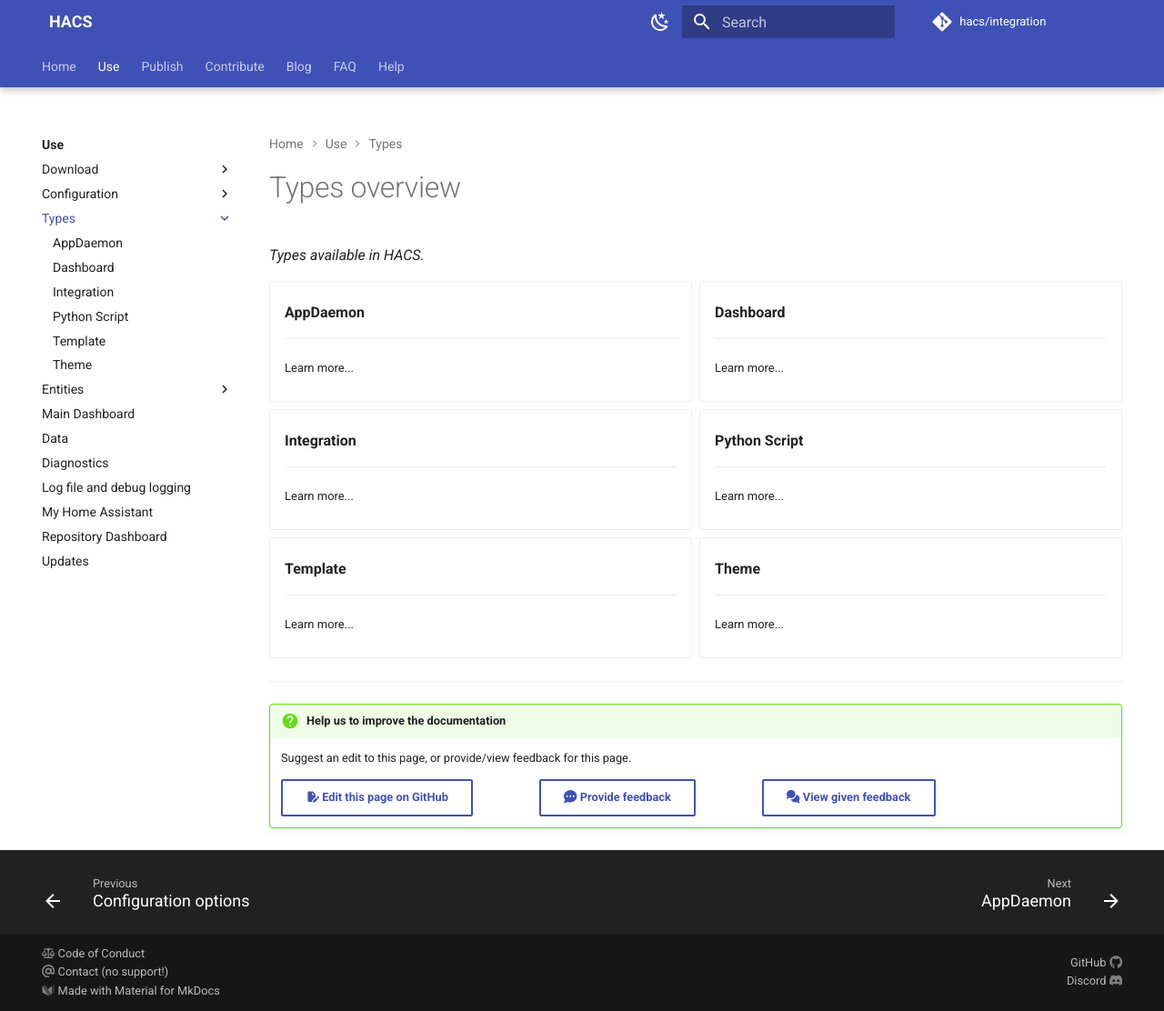
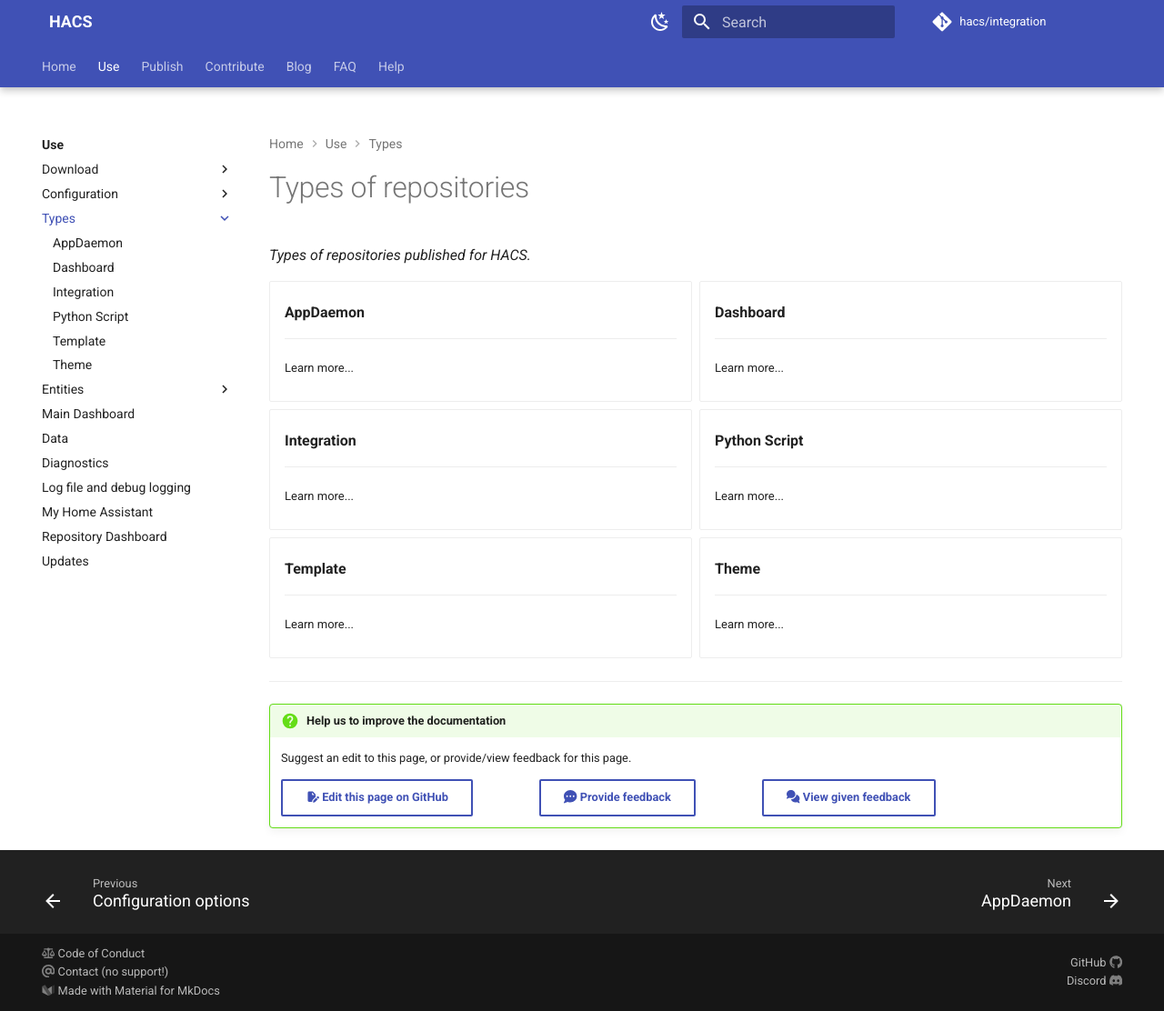
Before and after one commit to hacs/documentation, an MkDocs documentation site: the page built from source/docs/use/type/index.md, in a window 1280 px wide and 1112 px high. Shown: the whole window at 91% size. Built offline with MkDocs 1.6.1 and Material for MkDocs 9.7.7, drawn with Linux system fonts in a browser that asks for light colours; plug-ins that fetch from the network failed and are left out; comment, search, counter and statistics services are not loaded.

Commit message:
Rephrase types landing page title and description (#489)
* Rephrase types landing page title and description

* Update source/docs/use/type/index.md

Co-authored-by: coderabbitai[bot] <136622811+coderabbitai[bot]@users.noreply.github.com>

---------

Co-authored-by: Joakim Sørensen <joasoe@gmail.com>
Co-authored-by: coderabbitai[bot] <136622811+coderabbitai[bot]@users.noreply.github.com>

```diff
--- a/source/docs/use/type/index.md
+++ b/source/docs/use/type/index.md
@@ -1,5 +1,5 @@
 ---
-title: Types overview
-description: "Types available in HACS."
+title: Types of repositories
+description: "Types of repositories published for HACS."
 generated: true
 ---
```
